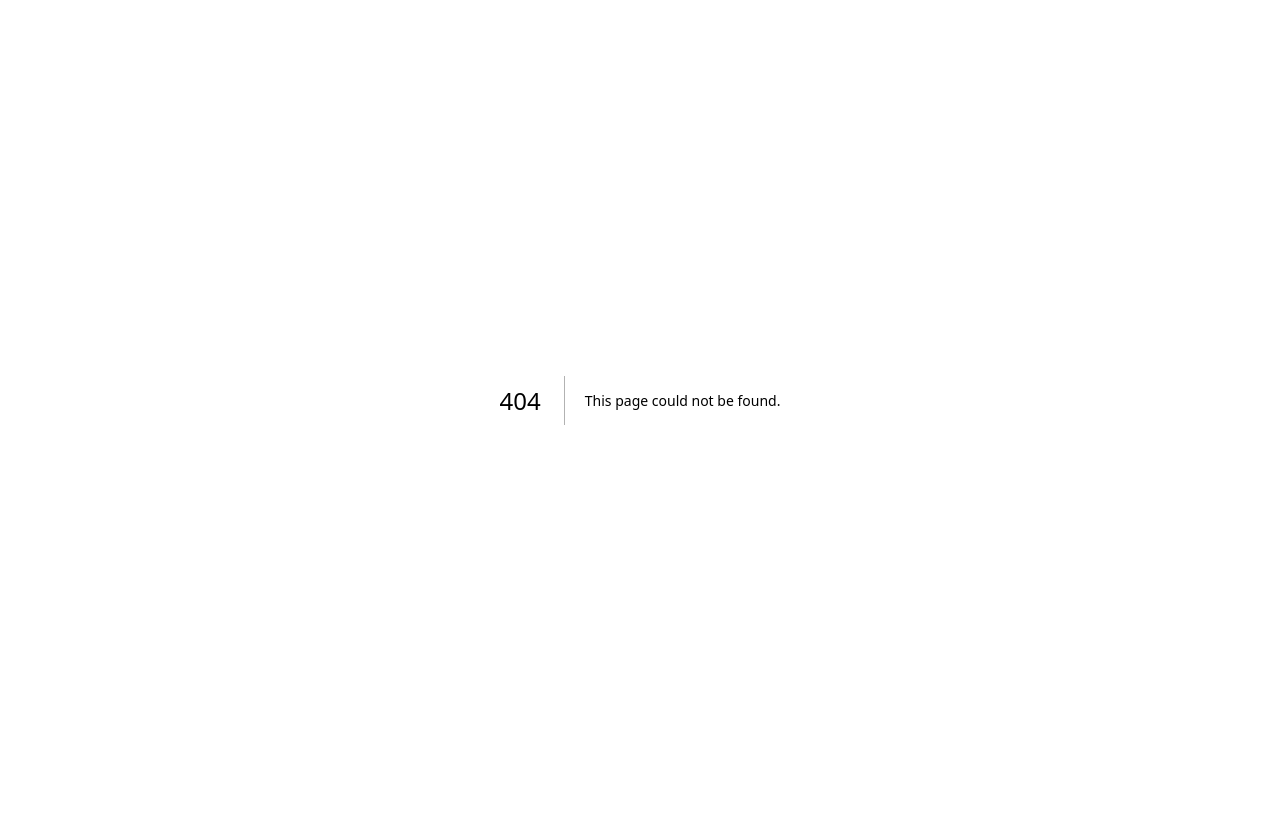
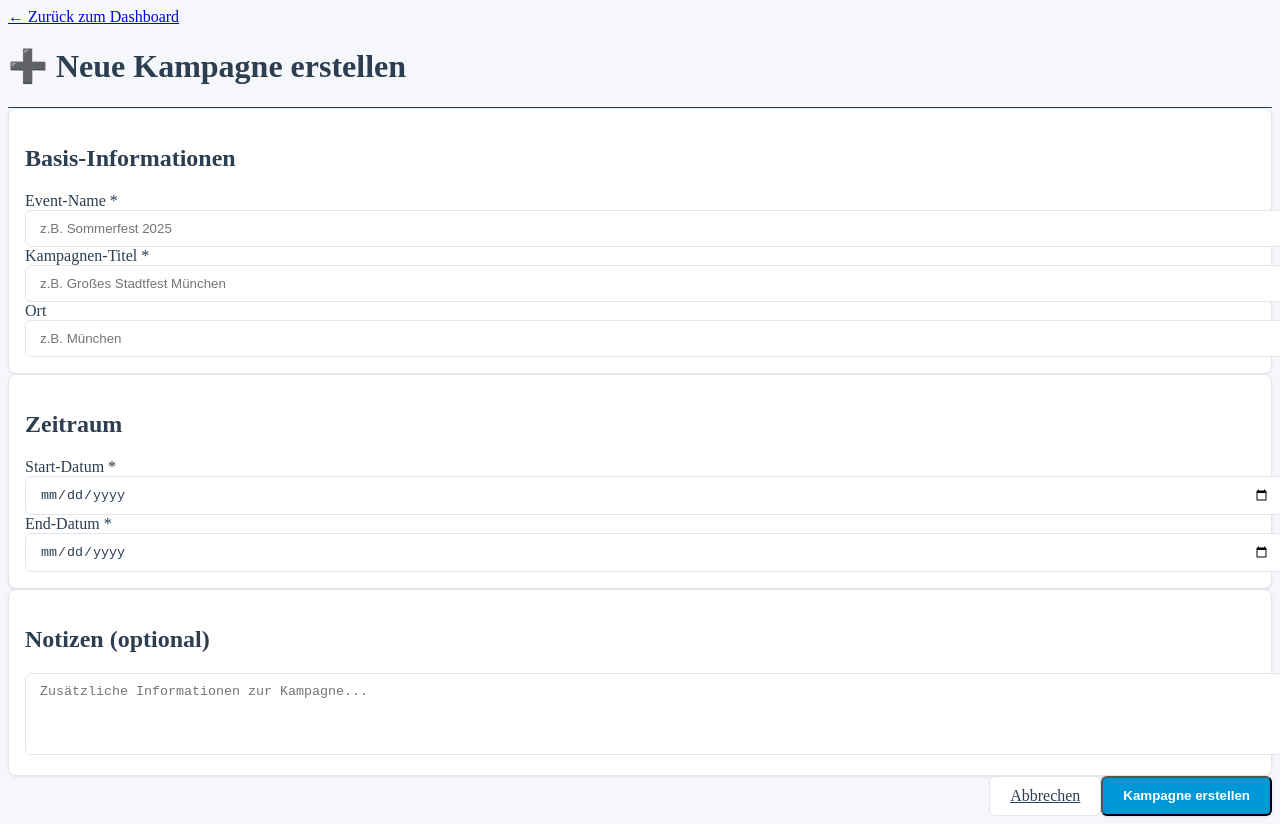
Before and after one commit to kris1303/plakatpro, a Next.js app: page /campaigns/new in a window 1280 px wide. Before the commit this address had no page. Before the commit the page ends 800 px from the top, so only its background shows below. Built offline with nearby package versions, Linux system fonts and the light colour scheme.

Commit message:
Add: Formular fÃ¼r neue Kampagnen erstellen

```diff
--- /dev/null
+++ b/src/app/campaigns/new/page.tsx
@@ -0,0 +1,195 @@
+"use client";
+
+import { useState } from "react";
+import { useRouter } from "next/navigation";
+import Link from "next/link";
+
+export default function NewCampaignPage() {
+  const router = useRouter();
+  const [loading, setLoading] = useState(false);
+  const [formData, setFormData] = useState({
+    title: "",
+    eventName: "",
+    locationName: "",
+    startDate: "",
+    endDate: "",
+    notes: "",
+  });
+
+  const handleSubmit = async (e: React.FormEvent) => {
+    e.preventDefault();
+    setLoading(true);
+
+    try {
+      const response = await fetch("/api/campaigns", {
+        method: "POST",
+        headers: {
+          "Content-Type": "application/json",
+        },
+        body: JSON.stringify(formData),
+      });
+
+      if (!response.ok) {
+        throw new Error("Fehler beim Erstellen der Kampagne");
+      }
+
+      const campaign = await response.json();
+      router.push("/dashboard");
+    } catch (error) {
+      console.error("Error:", error);
+      alert("Fehler beim Erstellen der Kampagne");
+    } finally {
+      setLoading(false);
+    }
+  };
+
+  const handleChange = (
+    e: React.ChangeEvent<HTMLInputElement | HTMLTextAreaElement>
+  ) => {
+    setFormData({
+      ...formData,
+      [e.target.name]: e.target.value,
+    });
+  };
+
+  return (
+    <div className="min-h-screen bg-gray-50">
+      {/* Header */}
+      <div className="bg-white border-b border-gray-200 px-6 py-4">
+        <div className="max-w-4xl mx-auto">
+          <Link href="/dashboard" className="text-blue-600 hover:text-blue-700 mb-2 inline-block">
+            ← Zurück zum Dashboard
+          </Link>
+          <h1 className="text-2xl font-bold text-gray-800">
+            ➕ Neue Kampagne erstellen
+          </h1>
+        </div>
+      </div>
+
+      {/* Form */}
+      <div className="max-w-4xl mx-auto p-6">
+        <form onSubmit={handleSubmit} className="space-y-6">
+          {/* Basis-Informationen */}
+          <div className="card">
+            <h2 className="text-lg font-semibold mb-4 text-gray-800">
+              Basis-Informationen
+            </h2>
+
+            <div className="space-y-4">
+              <div>
+                <label className="block text-sm font-medium text-gray-700 mb-1">
+                  Event-Name *
+                </label>
+                <input
+                  type="text"
+                  name="eventName"
+                  value={formData.eventName}
+                  onChange={handleChange}
+                  required
+                  placeholder="z.B. Sommerfest 2025"
+                  className="input w-full"
+                />
+              </div>
+
+              <div>
+                <label className="block text-sm font-medium text-gray-700 mb-1">
+                  Kampagnen-Titel *
+                </label>
+                <input
+                  type="text"
+                  name="title"
+                  value={formData.title}
+                  onChange={handleChange}
+                  required
+                  placeholder="z.B. Großes Stadtfest München"
+                  className="input w-full"
+                />
+              </div>
+
+              <div>
+                <label className="block text-sm font-medium text-gray-700 mb-1">
+                  Ort
+                </label>
+                <input
+                  type="text"
+                  name="locationName"
+                  value={formData.locationName}
+                  onChange={handleChange}
+                  placeholder="z.B. München"
+                  className="input w-full"
+                />
+              </div>
+            </div>
+          </div>
+
+          {/* Zeitraum */}
+          <div className="card">
+            <h2 className="text-lg font-semibold mb-4 text-gray-800">
+              Zeitraum
+            </h2>
+
+            <div className="grid grid-cols-1 md:grid-cols-2 gap-4">
+              <div>
+                <label className="block text-sm font-medium text-gray-700 mb-1">
+                  Start-Datum *
+                </label>
+                <input
+                  type="date"
+                  name="startDate"
+                  value={formData.startDate}
+                  onChange={handleChange}
+                  required
+                  className="input w-full"
+                />
+              </div>
+
+              <div>
+                <label className="block text-sm font-medium text-gray-700 mb-1">
+                  End-Datum *
+                </label>
+                <input
+                  type="date"
+                  name="endDate"
+                  value={formData.endDate}
+                  onChange={handleChange}
+                  required
+                  className="input w-full"
+                />
+              </div>
+            </div>
+          </div>
+
+          {/* Notizen */}
+          <div className="card">
+            <h2 className="text-lg font-semibold mb-4 text-gray-800">
+              Notizen (optional)
+            </h2>
+
+            <textarea
+              name="notes"
+              value={formData.notes}
+              onChange={handleChange}
+              rows={4}
+              placeholder="Zusätzliche Informationen zur Kampagne..."
+              className="input w-full resize-none"
+            />
+          </div>
+
+          {/* Actions */}
+          <div className="flex gap-4 justify-end">
+            <Link href="/dashboard" className="btn-secondary">
+              Abbrechen
+            </Link>
+            <button
+              type="submit"
+              disabled={loading}
+              className="btn-primary disabled:opacity-50"
+            >
+              {loading ? "Erstelle..." : "Kampagne erstellen"}
+            </button>
+          </div>
+        </form>
+      </div>
+    </div>
+  );
+}
```
